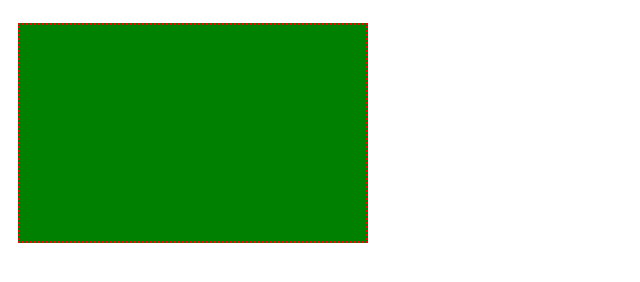
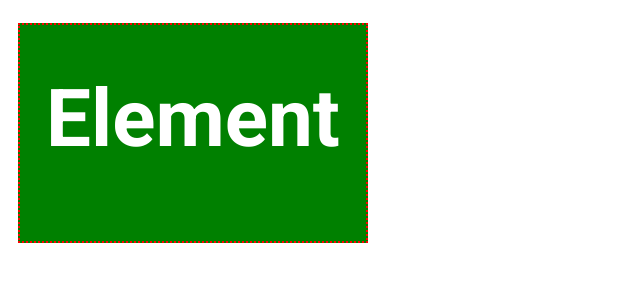
Before and after one commit to Symevich/HW-11, a plain HTML site: page index.html in a window 1280 px wide. Shown: the whole page, without its empty margins (0-640 px from the left). Drawn offline with Linux system fonts and the light colour scheme.

Commit message:
one word

```diff
--- a/css/style.css
+++ b/css/style.css
@@ -5,4 +5,8 @@
     padding-bottom: 30px;
     border: 2px dotted red;
     background-color: green;
+    color: white;
+    font-family: "Roboto", sans-serif;
+    font-weight: 700;
+    font-size: 80px;
 }
--- a/index.html
+++ b/index.html
@@ -4,9 +4,12 @@
     <meta charset="UTF-8">
     <meta name="viewport" content="width=device-width, initial-scale=1.0">
     <link rel="stylesheet" href="./css/style.css">
+    <link rel="preconnect" href="https://fonts.googleapis.com">
+    <link rel="preconnect" href="https://fonts.gstatic.com" crossorigin>
+    <link href="https://fonts.googleapis.com/css2?family=Roboto:wght@700&display=swap" rel="stylesheet">
     <title>Document</title>
 </head>
 <body>
-    <button type="button"></button>
+    <button type="button">Element</button>
 </body>
 </html>
```
